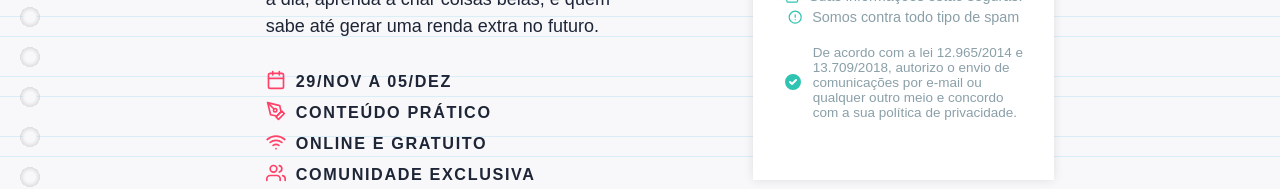
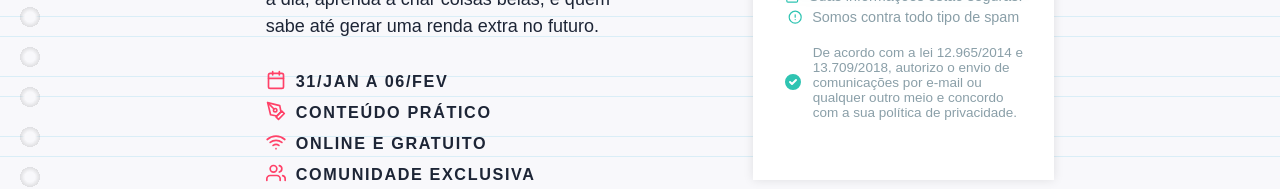
Before and after one commit to scodeler/semana-caligrafia, a Next.js app: page /inscricao/tg in a window 1280 px wide. Shown: the part 563-752 px from the top of the page. Built offline with nearby package versions, Linux system fonts and the light colour scheme; a web font is replaced by a local one.

Commit message:
fix: correct dates

```diff
--- a/templates/semana/parts/FormBottom.jsx
+++ b/templates/semana/parts/FormBottom.jsx
@@ -14,7 +14,7 @@ const FormBottom = () => {
           />
         </h1>
         <div className='formBottom-date'>
-          <p>de 29/nov a 05/dez</p>
+          <p>de 31/jan a 06/fev</p>
         </div>
       </div>
       <div className='container'>
--- a/templates/semana/parts/Hero.jsx
+++ b/templates/semana/parts/Hero.jsx
@@ -31,7 +31,7 @@ const Hero = props => {
           <ul className='hero-topics'>
             <li className='hero-topic'>
               <FiCalendar className='hero-topicIcon' />
-              29/nov a 05/dez
+              31/jan a 06/fev
             </li>
             <li className='hero-topic'>
               <FiPenTool className='hero-topicIcon' />
```
